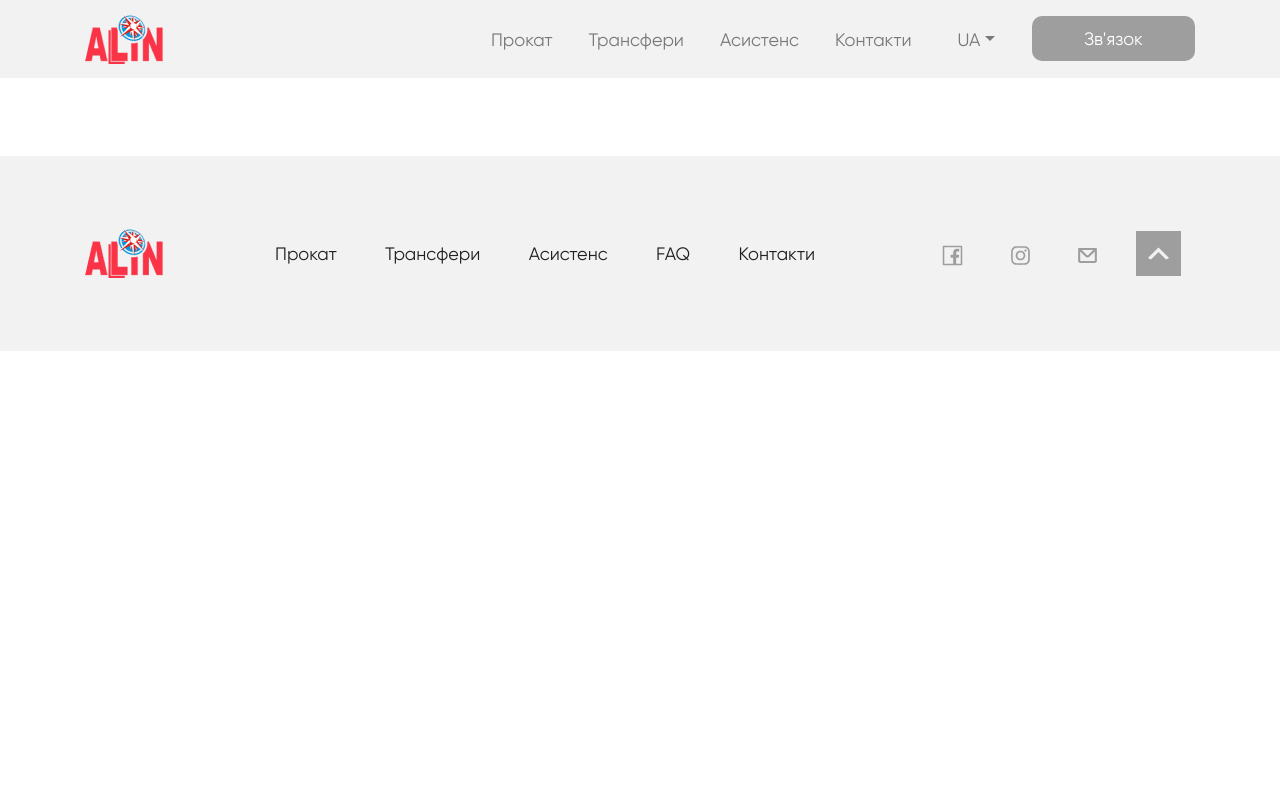
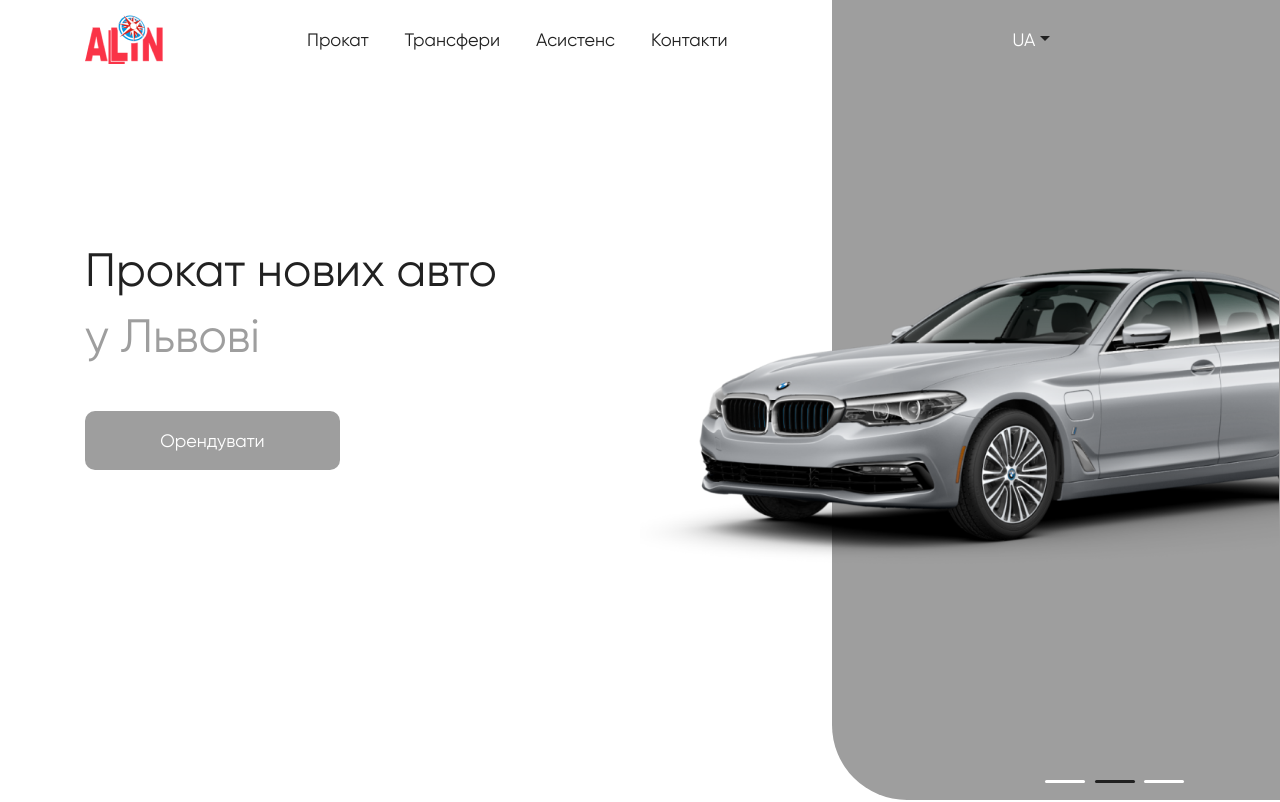
Before and after one commit to vovanolo/alinuamaket, a React (Create React App) app: page / in a window 1280 px wide. Before the commit this address had no page. Shown: the top 802 px of the page. Built offline with nearby package versions, Linux system fonts and the light colour scheme.

Commit message:
fix: navbar text colors

```diff
--- a/src/Router.jsx
+++ b/src/Router.jsx
@@ -17,7 +17,7 @@ import Assistance from './pages/Assistance';
 
 export default function Router() {
   return (
-    <BrowserRouter>
+    <BrowserRouter basename={urls.basename}>
       <Navbar />
       <Switch>
         <Route exact path={urls.home}>
--- a/src/components/Navbar.jsx
+++ b/src/components/Navbar.jsx
@@ -11,10 +11,10 @@ import '../styles/navbar.css';
 import logo from '../images/Logo.png';
 
 const navThemesClassNames = {
-  grey: 'navbar_grey navbar-light',
-  white: 'bg-light navbar-light',
-  transparent: 'navbar-light',
-  semiTransparent: 'navbar_semi-transparent navbar-dark'
+  grey: 'navbar_grey navbar-text_dark',
+  white: 'bg-light  navbar-text_dark',
+  transparent: ' navbar-text_dark',
+  semiTransparent: 'navbar_semi-transparent  navbar-text_light'
 };
 
 const navTheme = {
@@ -140,7 +140,7 @@ export default function Navbar() {
           <span className="navbar-toggler-icon" />
         </button>
         <div ref={navbar} className="collapse navbar-collapse" id="mainNavbar">
-          <ul className={`navbar-nav ${location.pathname === '/alinuamaket' ? 'navbar__menu-list' : 'ml-auto'}`}>
+          <ul className={`navbar-nav ${location.pathname === home ? 'navbar__menu-list' : 'ml-auto'}`}>
             <li className="nav-item mr-lg-3 mr-md-0">
               <Link to={rent} className="nav-link">{t('Прокат')}</Link>
             </li>
@@ -155,9 +155,9 @@ export default function Navbar() {
             </li>
           </ul>
 
-          <ul className={`navbar-nav ${location.pathname === '/alinuamaket' && 'navbar__menu-language'}`}>
-            <li className={`nav-item dropdown ${location.pathname !== '/alinuamaket' && 'mx-lg-4 mx-md-0'}`}>
-              <button className="btn nav-link dropdown-toggle" data-toggle="dropdown">
+          <ul className={`navbar-nav ${location.pathname === home ? 'navbar__menu-language' : ''}`}>
+            <li className={`nav-item dropdown ${location.pathname !== home ? 'mx-lg-4 mx-md-0' : ''}`}>
+              <button className={`btn nav-link dropdown-toggle nav__lang-btn ${location.pathname === home || location.pathname === assistance ? 'navbar__lang-btn_light' : 'navbar__lang-btn_grey'}`} data-toggle="dropdown">
                 {language.toUpperCase()}
               </button>
               <div className="dropdown-menu" onClick={(e) => changeLanguage(e.target.innerText.toLowerCase())}>
@@ -165,7 +165,7 @@ export default function Navbar() {
                 <button className="dropdown-item">RU</button>
               </div>
             </li>
-            {location.pathname !== '/alinuamaket' && (
+            {location.pathname !== home && (
               <li className="nav-item">
                 <Link to={contacts} className="btn_main btn_nav">
                   {t('Зв\'язок')}
--- a/src/index.css
+++ b/src/index.css
@@ -1,9 +1,11 @@
 :root {
   --color-black: #212121;
+  --color-black_hover: #5f5f5f;
   --color-grey: #9e9e9e;
   --color-grey_light: #f2f2f2;
   --color-grey_light-transparent: rgba(242, 242, 242, 0.1);
   --color-white: #ffffff;
+  --color-white_hover: #cacaca;
 }
 
 @font-face {
--- a/src/styles/hero.css
+++ b/src/styles/hero.css
@@ -67,7 +67,7 @@
   top: 0;
   right: 0;
   bottom: 0;
-  left: 50%;
+  left: 15vw;
   border-bottom-left-radius: 75px;
   z-index: 1;
 }
--- a/src/styles/home-media.css
+++ b/src/styles/home-media.css
@@ -1,3 +1,9 @@
+@media (max-width: 1199px) {
+  .slider__container_hero::before {
+    left: 25vw;
+  }
+}
+
 @media (max-width: 991px) {
   .slider__container_hero {
     max-width: 60vw;
--- a/src/styles/navbar.css
+++ b/src/styles/navbar.css
@@ -13,6 +13,38 @@
 .navbar__menu-language {
   margin-left: auto;
   margin-right: 135px;
+}
+
+.navbar-text_dark a.nav-link {
+  color: var(--color-black);
+}
+.navbar-text_dark a.nav-link:hover {
+  color: var(--color-black_hover);
+}
+
+.navbar-text_light a.nav-link {
+  color: var(--color-white);
+}
+.navbar-text_light a.nav-link:hover {
+  color: var(--color-white_hover);
+}
+
+.nav__lang-btn::after {
+  color: var(--color-black) !important;
+}
+
+.navbar__lang-btn_grey {
+  color: var(--color-grey);
+}
+.navbar__lang-btn_grey:hover {
+  color: var(--color-grey_light);
+}
+
+.navbar__lang-btn_light {
+  color: var(--color-white);
+}
+.navbar__lang-btn_light:hover {
+  color: var(--color-white_hover);
 }
 
 @media(max-width: 1199px) {
--- a/src/urls.js
+++ b/src/urls.js
@@ -1,7 +1,8 @@
-export const home = '/alinuamaket';
+export const basename = '/alinuamaket';
+export const home = '/';
 export const rentWithDriver = '/rent_width_driver';
 export const rent = '/rent';
 export const reserv = '/reserv';
 export const assistance = '/assistance';
 export const contacts = '/contacts';
-export const carInfo = '/car_info/';
+export const carInfo = '/car_info';
```
